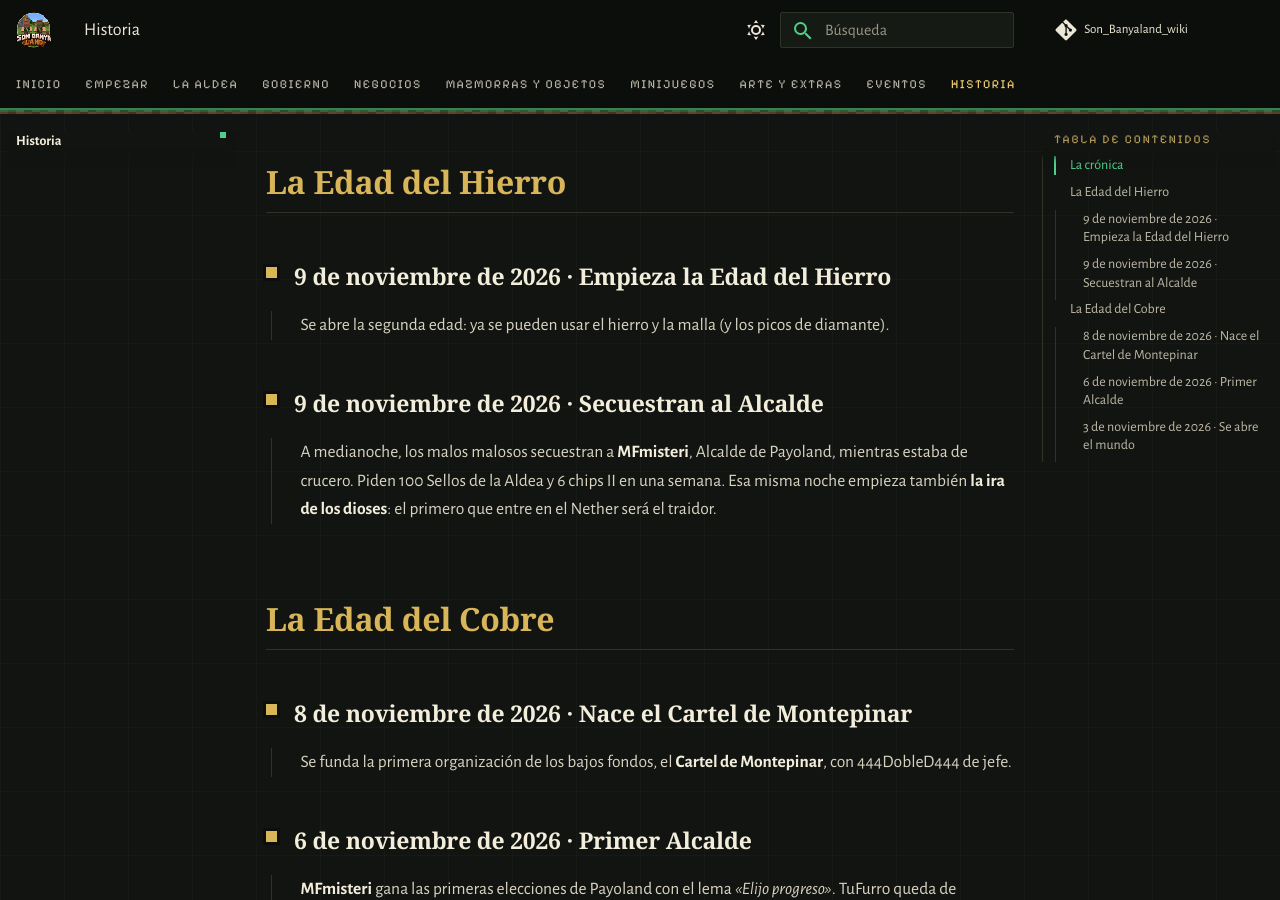
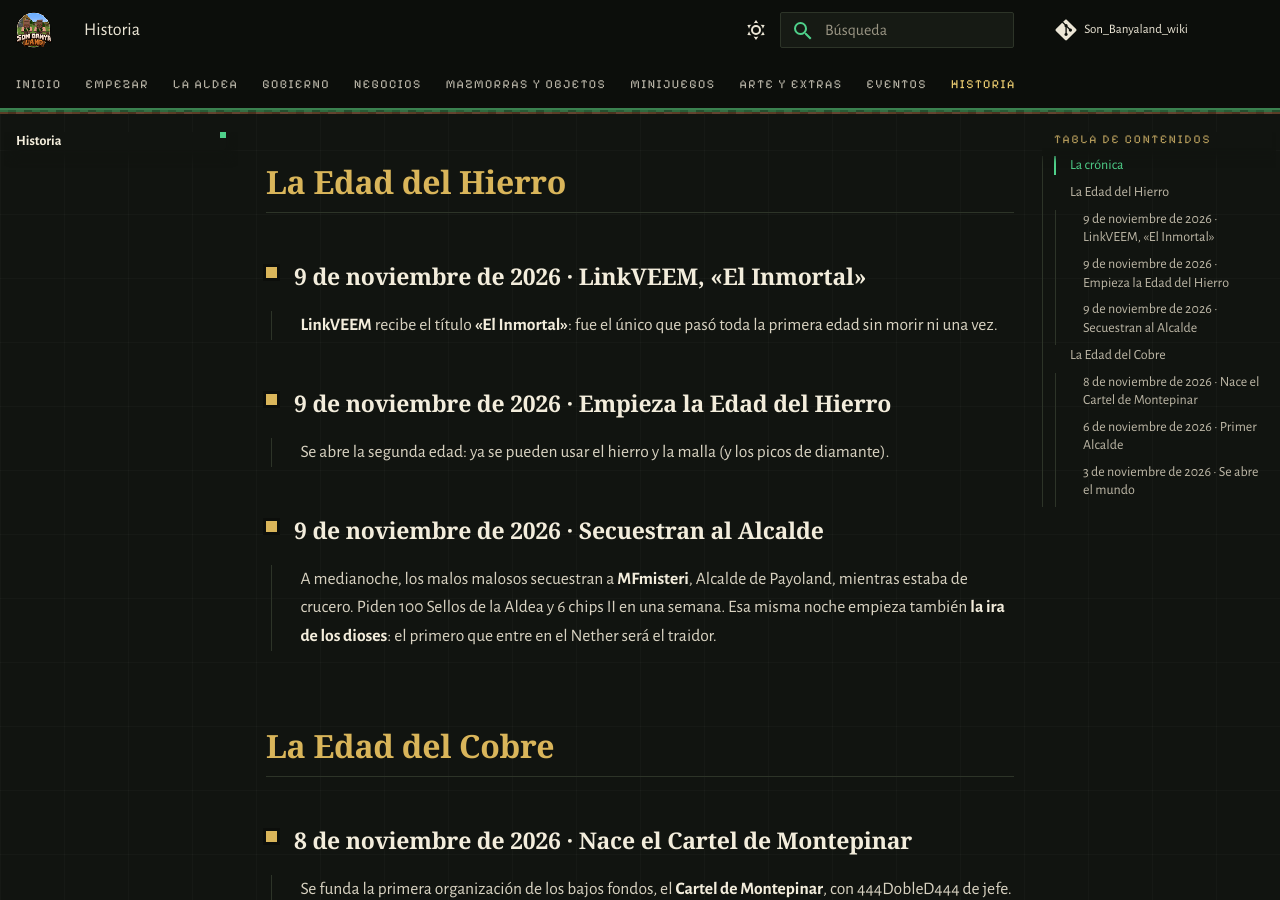
Before and after one commit to PigPilgrim/Son_Banyaland_wiki, an MkDocs documentation site: the page built from docs/historia.md, in a window 1280 px wide and 900 px high, scrolled down 559 px. Built offline with MkDocs 1.6.1 and Material for MkDocs 9.7.7, drawn with Linux system fonts in a browser that asks for light colours; some web fonts are replaced; comment, search, counter and statistics services are not loaded.

Commit message:
Historia: LinkVEEM recibe el título «El Inmortal»
Co-Authored-By: Claude Opus 5.5 <noreply@anthropic.com>

```diff
--- a/docs/historia.md
+++ b/docs/historia.md
@@ -21,6 +21,10 @@ Para separar épocas (por ejemplo, cada edad de la armadura), un apartado con "#
 ## La crónica
 
 ## La Edad del Hierro
+
+### 9 de noviembre de 2026 · LinkVEEM, «El Inmortal»
+
+**LinkVEEM** recibe el título **«El Inmortal»**: fue el único que pasó toda la primera edad sin morir ni una vez.
 
 ### 9 de noviembre de 2026 · Empieza la Edad del Hierro
 
```
